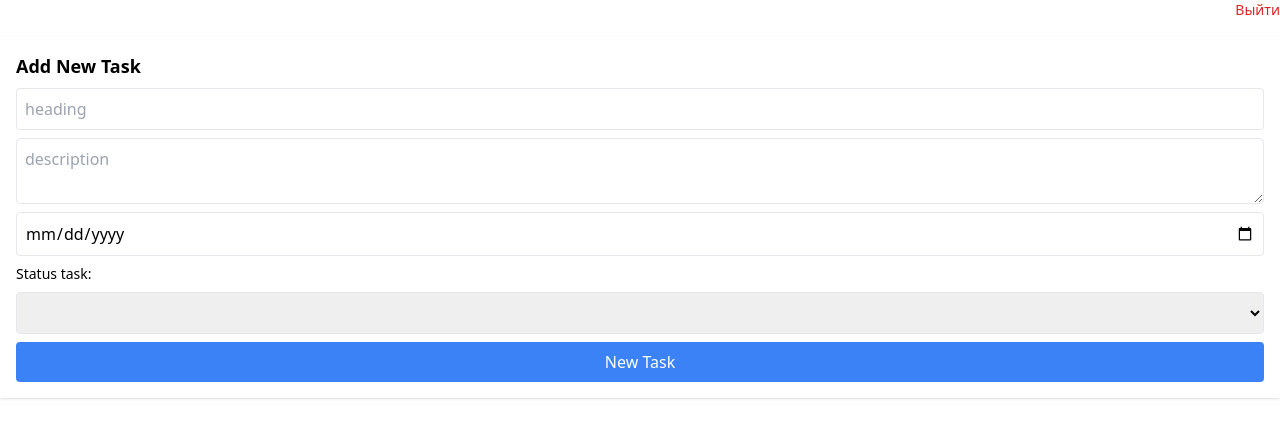
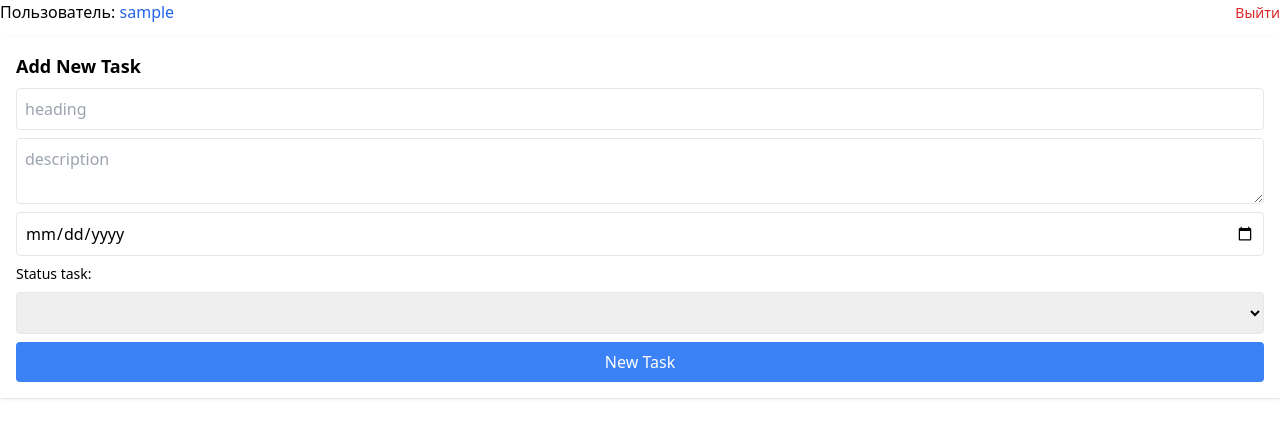
Before and after one commit to NafisGH/Task_tracker, a React (Vite) app in the folder frontend/: page /new in a window 1280 px wide. Shown: the top 438 px of the page. Built offline with nearby package versions, Linux system fonts and the light colour scheme; sample sign-in values are in the browser's storage.

Commit message:
[Task] (back, front) Добавил отображение имя пользователя после авторизации

```diff
--- /dev/null
+++ b/frontend/hooks/useAuthUser.ts
@@ -0,0 +1,4 @@
+export function useAuthUser() {
+  const username = localStorage.getItem("username");
+  return username;
+}
--- a/frontend/src/components/TaskForm.tsx
+++ b/frontend/src/components/TaskForm.tsx
@@ -7,6 +7,7 @@ import {
 import { useParams } from "react-router-dom";
 import type { Task } from "./TaskCard";
 import { useNavigate } from "react-router-dom";
+import { useAuthUser } from "../../hooks/useAuthUser";
 
 export function TaskForm() {
   const [task, setTask] = useState<Task>({
@@ -20,6 +21,7 @@ export function TaskForm() {
   const { id } = useParams<{ id: string }>();
   const isEdit = Boolean(id);
   const navigate = useNavigate();
+  const username = useAuthUser();
 
   // Получение задачи по id при редактировании
   const { data: taskData } = useGetTaskByIdQuery(id!, {
@@ -73,7 +75,14 @@ export function TaskForm() {
 
   return (
     <>
-      <div className="flex justify-end mb-4">
+      <div className="flex items-center justify-between mb-3">
+        {username && (
+          <div className="">
+            Пользователь: <span className="text-blue-600">{username}</span>
+          </div>
+        )}
+
+        <div className="">
           <button
             onClick={handleLogout}
             className="text-sm text-red-600 hover:underline"
@@ -81,6 +90,8 @@ export function TaskForm() {
             Выйти
           </button>
         </div>
+      </div>
+
       <form
         onSubmit={handleSubmit}
         className="bg-white p-4 shadow flex flex-col gap-2"
--- a/frontend/src/pages/LoginPage.tsx
+++ b/frontend/src/pages/LoginPage.tsx
@@ -19,6 +19,7 @@ export default function LoginPage() {
 
     if (res.ok) {
       localStorage.setItem("token", data.token);
+      localStorage.setItem("username", data.username);
       navigate("/");
       alert("Успешный вход!");
     } else {
```
Also changed, not shown: 1 other file (tests, documents, lock files or other folders). Lines whose indentation alone changed are shown as unchanged.
